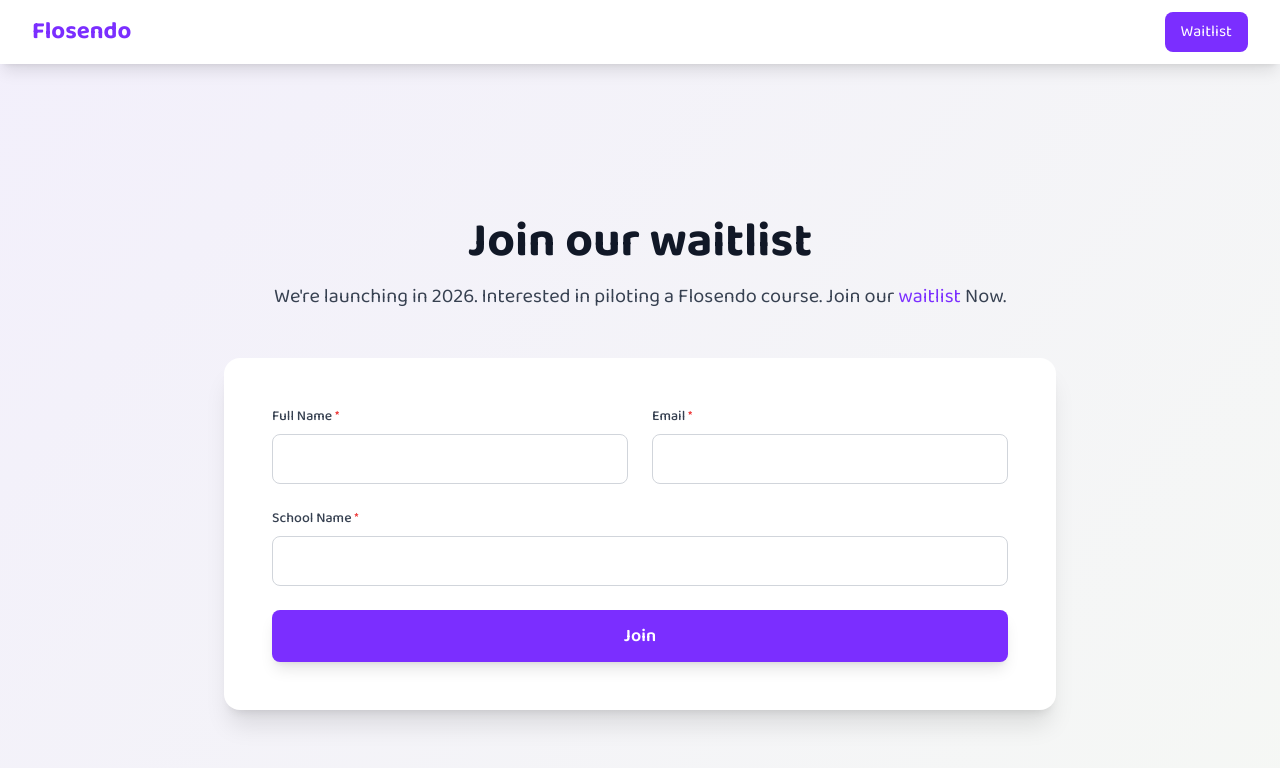
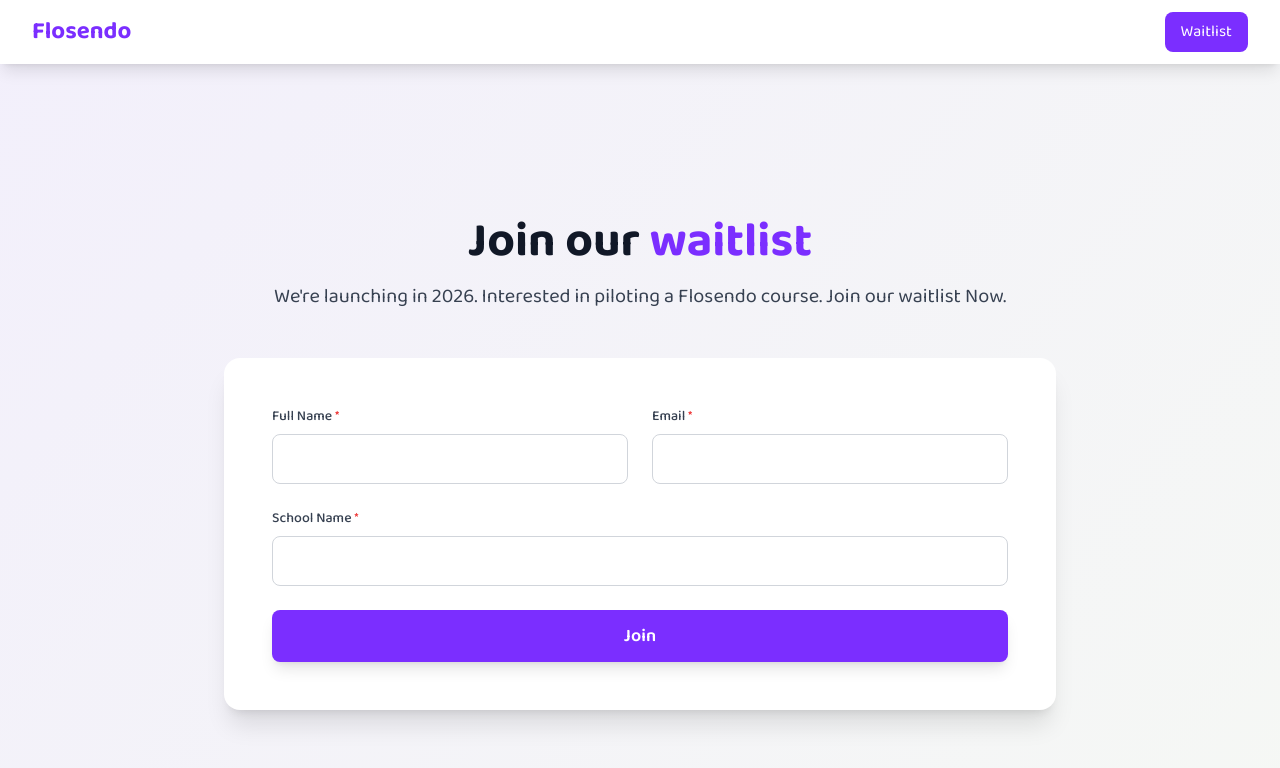
Before and after one commit to yang-jingyao/webpage, a website: page OPEN_ME.html in a window 1280 px wide. Both pictures are taken after a click on the button "Waitlist". Shown: the top 768 px of the page. Drawn offline with nearby package versions, Linux system fonts and the light colour scheme.

Commit message:
Add files via upload

```diff
--- a/OPEN_ME.html
+++ b/OPEN_ME.html
@@ -115,8 +115,8 @@
         <section class="min-h-screen py-16 flex items-center">
             <div class="max-w-4xl mx-auto px-4 sm:px-6 lg:px-8 w-full">
                 <div class="text-center mb-12 fade-in">
-                    <h2 class="text-4xl md:text-5xl font-bold text-gray-900 mb-4">Join our waitlist</h2>
-                    <p class="text-lg md:text-xl text-gray-700">We're launching in 2026. Interested in piloting a Flosendo course. Join our <span class="text-primary">waitlist</span> Now.</p>
+                    <h2 class="text-4xl md:text-5xl font-bold text-gray-900 mb-4">Join our <span class="text-primary">waitlist</span></h2>
+                    <p class="text-lg md:text-xl text-gray-700">We're launching in 2026. Interested in piloting a Flosendo course. Join our waitlist Now.</p>
                 </div>
                 <div class="bg-white rounded-2xl shadow-xl p-8 md:p-12 fade-in">
                     <form id="contactForm" class="space-y-6">
```
